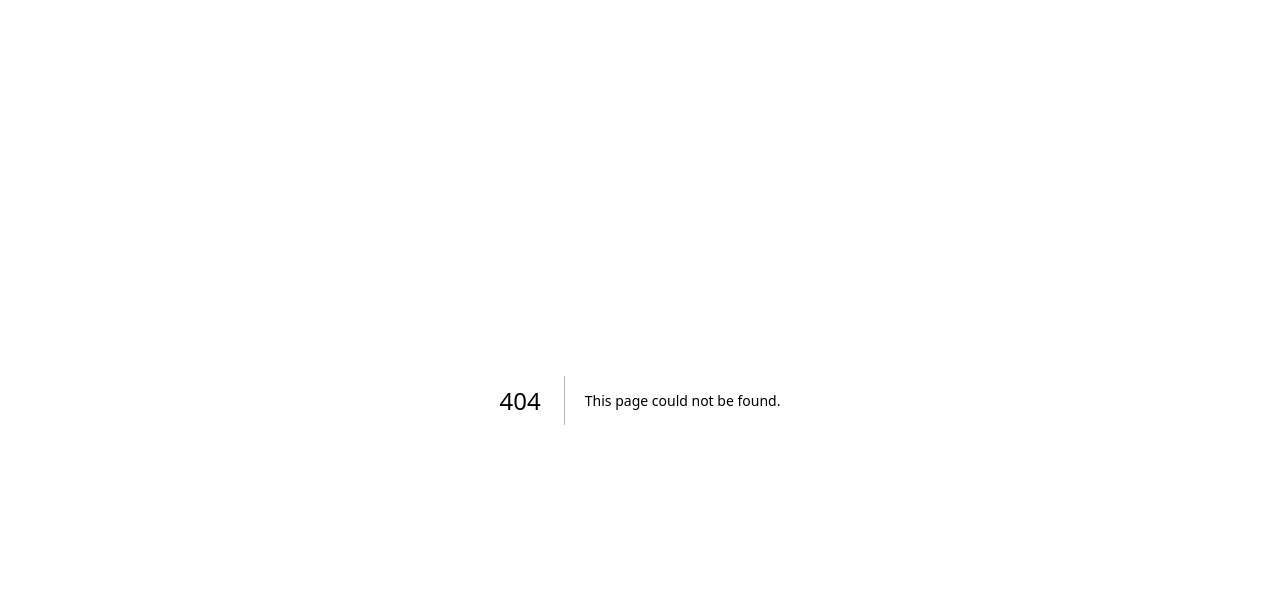
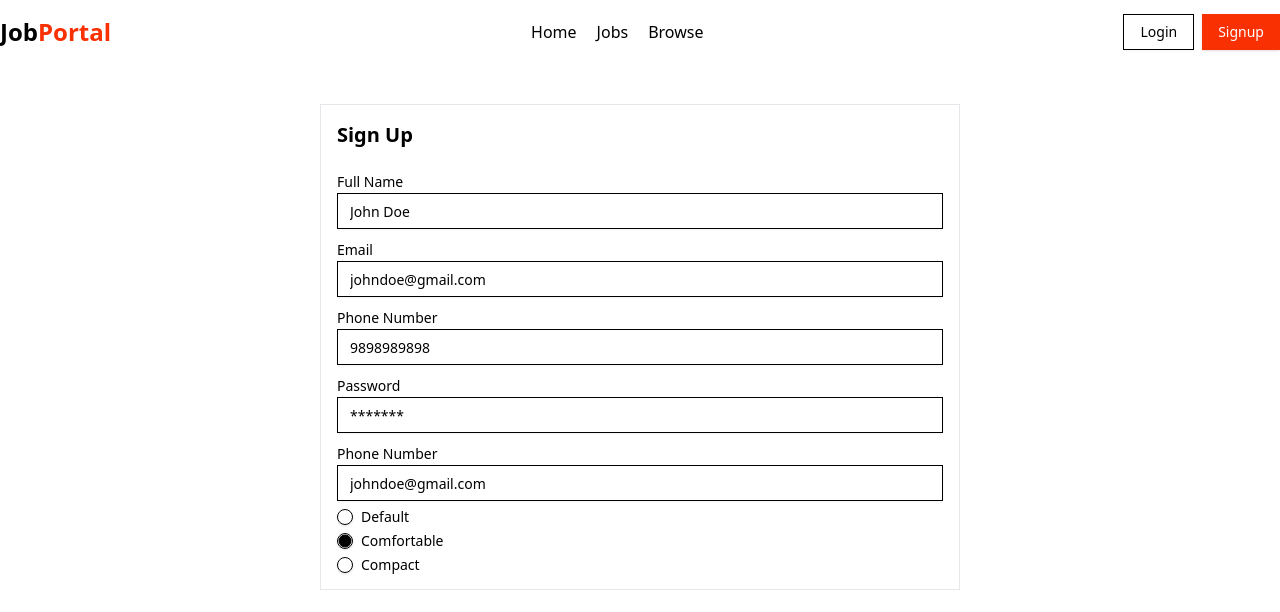
Before and after one commit to chiragbang/job-portal, a Next.js app in the folder frontend/: page /signup in a window 1280 px wide. Before the commit this address had no page. Shown: the top 612 px of the page. Built offline with nearby package versions, Linux system fonts and the light colour scheme.

Commit message:
signup-page-ui

```diff
--- a/frontend/package.json
+++ b/frontend/package.json
@@ -10,7 +10,9 @@
   },
   "dependencies": {
     "@radix-ui/react-avatar": "^1.1.1",
+    "@radix-ui/react-label": "^2.1.0",
     "@radix-ui/react-popover": "^1.1.2",
+    "@radix-ui/react-radio-group": "^1.2.1",
     "@radix-ui/react-slot": "^1.1.0",
     "class-variance-authority": "^0.7.0",
     "clsx": "^2.1.1",
--- /dev/null
+++ b/frontend/src/app/jobs/page.js
@@ -0,0 +1,9 @@
+import React from 'react'
+
+const page = () => {
+  return (
+    <div>Jobs</div>
+  )
+}
+
+export default page
--- /dev/null
+++ b/frontend/src/app/login/page.js
@@ -0,0 +1,9 @@
+import React from 'react'
+
+const page = () => {
+  return (
+    <div>Login</div>
+  )
+}
+
+export default page
--- /dev/null
+++ b/frontend/src/app/signup/page.js
@@ -0,0 +1,12 @@
+import Signup from '@/components/auth/Signup'
+import React from 'react'
+
+const page = () => {
+  return (
+    <div>
+        <Signup/>
+    </div>
+  )
+}
+
+export default page
--- /dev/null
+++ b/frontend/src/components/auth/Signup.jsx
@@ -0,0 +1,71 @@
+import React from 'react'
+import Navbar from '../shared/Navbar'
+import { Label } from '../ui/label'
+import { Input } from '../ui/input'
+import { RadioGroup, RadioGroupItem } from '../ui/radio-group'
+
+const Signup = () => {
+    return (
+        <div>
+            <Navbar />
+            <div className='flex items-center justify-center max-w-7xl mx-auto'>
+                <form action='' className='w-1/2 border border-gray-200 rounded-md p-4 my-10'>
+                    <h1 className='font-bold text-xl mb-5'>Sign Up</h1>
+                    <div className= 'my-2'>
+                        <Label>Full Name</Label>
+                        <Input
+                            type="text"
+                            placeholder="John Doe"
+                        />
+                    </div>
+                    <div className= 'my-2'>
+                        <Label>Email</Label>
+                        <Input
+                            type="email"
+                            placeholder="johndoe@gmail.com"
+                        />
+                    </div>
+                    <div className= 'my-2'>
+                        <Label>Phone Number</Label>
+                        <Input
+                            type="text"
+                            placeholder="9898989898"
+                        />
+                    </div>
+                    <div className= 'my-2'>
+                        <Label>Password</Label>
+                        <Input
+                            type="password"
+                            placeholder="*******"
+                        />
+                    </div>
+                    <div className= 'my-2'>
+                        <Label>Phone Number</Label>
+                        <Input
+                            type="email"
+                            placeholder="johndoe@gmail.com"
+                        />
+                    </div>
+                    <div className='flex items-center justify-between'>
+                    <RadioGroup defaultValue="comfortable">
+      <div className="flex items-center space-x-2">
+        <RadioGroupItem value="default" id="r1" />
+        <Label htmlFor="r1">Default</Label>
+      </div>
+      <div className="flex items-center space-x-2">
+        <RadioGroupItem value="comfortable" id="r2" />
+        <Label htmlFor="r2">Comfortable</Label>
+      </div>
+      <div className="flex items-center space-x-2">
+        <RadioGroupItem value="compact" id="r3" />
+        <Label htmlFor="r3">Compact</Label>
+      </div>
+    </RadioGroup>
+                    </div>
+                </form>
+            </div>
+        </div>
+    )
+}
+
+export default Signup
--- a/frontend/src/components/shared/Navbar.jsx
+++ b/frontend/src/components/shared/Navbar.jsx
@@ -16,13 +16,18 @@ const Navbar = () => {
                 </div>
                 <ul className='flex font-medium items-center gap-5'>
                     <li><Link href="/">Home</Link></li>
-                    <li><Link href="/">Jobs</Link></li>
+                    <li><Link href="/jobs">Jobs</Link></li>
                     <li><Link href="/">Browse</Link></li>
                 </ul>
                 {
                     !user ? (
-                        <div>
-                            <p>Login Signup Buttons</p>
+                        <div className='flex items-center gap-2'>
+                            <Link href="/login">
+                                <Button variant="outline">Login</Button>
+                            </Link>
+                            <Link href="/signup">
+                                <Button className="bg-[#F83002] hover:bg-[#35140d] text-white">Signup</Button>
+                            </Link>
                         </div>
                     ) : (
                         <Popover>
--- /dev/null
+++ b/frontend/src/components/ui/input.jsx
@@ -0,0 +1,19 @@
+import * as React from "react"
+
+import { cn } from "@/lib/utils"
+
+const Input = React.forwardRef(({ className, type, ...props }, ref) => {
+  return (
+    (<input
+      type={type}
+      className={cn(
+        "flex h-9 w-full rounded-md border border-input bg-transparent px-3 py-1 text-base shadow-sm transition-colors file:border-0 file:bg-transparent file:text-sm file:font-medium file:text-foreground placeholder:text-muted-foreground focus-visible:outline-none focus-visible:ring-1 focus-visible:ring-ring disabled:cursor-not-allowed disabled:opacity-50 md:text-sm",
+        className
+      )}
+      ref={ref}
+      {...props} />)
+  );
+})
+Input.displayName = "Input"
+
+export { Input }
--- /dev/null
+++ b/frontend/src/components/ui/label.jsx
@@ -0,0 +1,18 @@
+"use client"
+
+import * as React from "react"
+import * as LabelPrimitive from "@radix-ui/react-label"
+import { cva } from "class-variance-authority";
+
+import { cn } from "@/lib/utils"
+
+const labelVariants = cva(
+  "text-sm font-medium leading-none peer-disabled:cursor-not-allowed peer-disabled:opacity-70"
+)
+
+const Label = React.forwardRef(({ className, ...props }, ref) => (
+  <LabelPrimitive.Root ref={ref} className={cn(labelVariants(), className)} {...props} />
+))
+Label.displayName = LabelPrimitive.Root.displayName
+
+export { Label }
--- /dev/null
+++ b/frontend/src/components/ui/radio-group.jsx
@@ -0,0 +1,31 @@
+"use client"
+
+import * as React from "react"
+import * as RadioGroupPrimitive from "@radix-ui/react-radio-group"
+import { Circle } from "lucide-react"
+
+import { cn } from "@/lib/utils"
+
+const RadioGroup = React.forwardRef(({ className, ...props }, ref) => {
+  return (<RadioGroupPrimitive.Root className={cn("grid gap-2", className)} {...props} ref={ref} />);
+})
+RadioGroup.displayName = RadioGroupPrimitive.Root.displayName
+
+const RadioGroupItem = React.forwardRef(({ className, ...props }, ref) => {
+  return (
+    (<RadioGroupPrimitive.Item
+      ref={ref}
+      className={cn(
+        "aspect-square h-4 w-4 rounded-full border border-primary text-primary shadow focus:outline-none focus-visible:ring-1 focus-visible:ring-ring disabled:cursor-not-allowed disabled:opacity-50",
+        className
+      )}
+      {...props}>
+      <RadioGroupPrimitive.Indicator className="flex items-center justify-center">
+        <Circle className="h-3.5 w-3.5 fill-primary" />
+      </RadioGroupPrimitive.Indicator>
+    </RadioGroupPrimitive.Item>)
+  );
+})
+RadioGroupItem.displayName = RadioGroupPrimitive.Item.displayName
+
+export { RadioGroup, RadioGroupItem }
```
Also changed, not shown: 1 other file (tests, documents, lock files or other folders).
